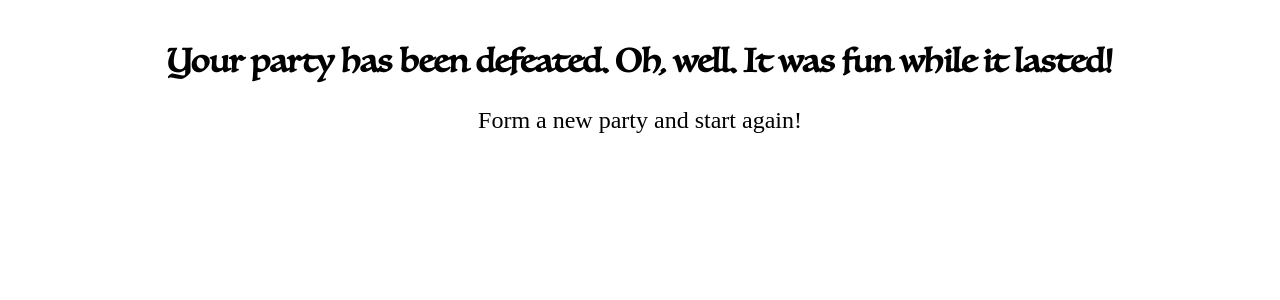
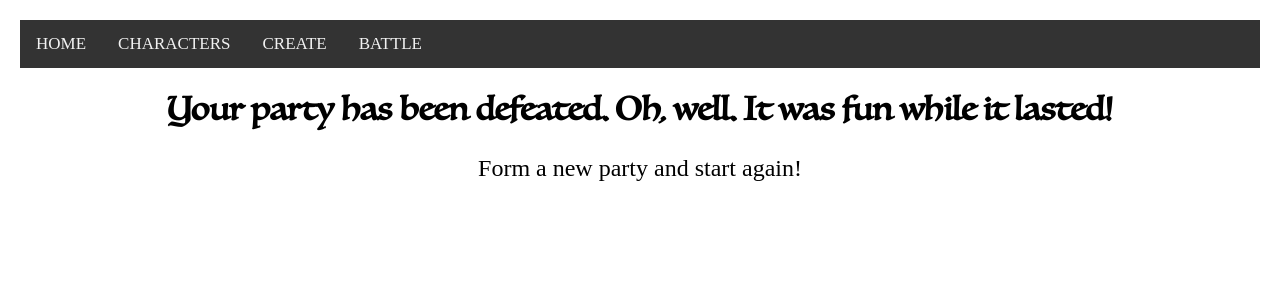
Before and after one commit to amanda-hayes/dnd-encounters-2021, a React (Create React App) app in the folder front-end/: page /YouLose in a window 1280 px wide. Shown: the top 300 px of the page. Built offline with nearby package versions, Linux system fonts and the light colour scheme.

Commit message:
added nav to youlose page

```diff
--- a/front-end/src/Components/YouLose.js
+++ b/front-end/src/Components/YouLose.js
@@ -1,8 +1,15 @@
 import "../App.css";
+import { Link } from 'react-router-dom';
 
 function YouLose() {
   return (
     <>
+    <nav className="topnav">
+        <Link to="/">HOME</Link>
+        <Link to="/characters">CHARACTERS</Link>
+        <Link to="/createcharacterform">CREATE</Link>
+        <Link to="/battle">BATTLE</Link>
+      </nav>
       <h1>
         Your party has been defeated. Oh, well. It was fun while it lasted!
       </h1>
```
Also changed, not shown: 1 other file (tests, documents, lock files or other folders).
